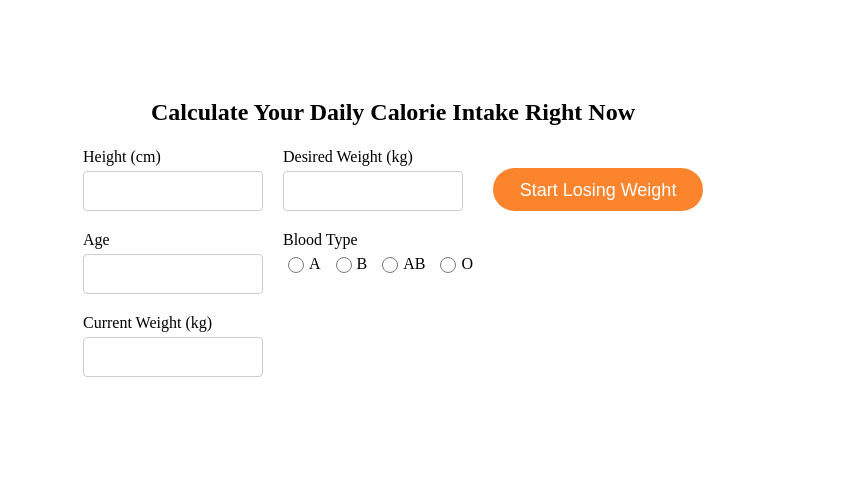
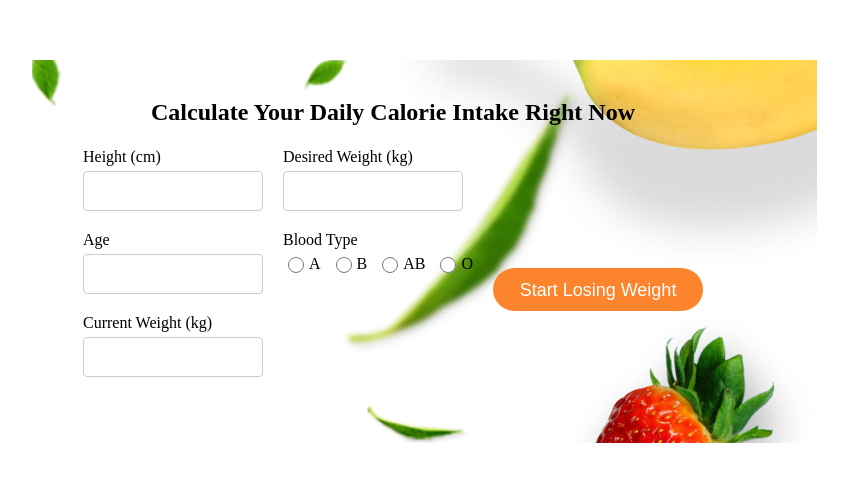
Before and after one commit to logarithms17/slim-mom-fullstack, a React (Create React App) app: page / in a window 1280 px wide. Shown: the part 233-714 px from the top of the page, without its empty margins (55-903 px from the left). Built offline with nearby package versions, Linux system fonts and the light colour scheme.

Commit message:
Add image
HomePage.jsx

```diff
--- a/src/pages/HomePage/HomePage.module.css
+++ b/src/pages/HomePage/HomePage.module.css
@@ -8,6 +8,11 @@
   display: flex;
   flex-direction: column;
   align-items: center;
+
+  background-image: url('./Frame 1.png'); /* Reference to the saved image */
+  background-size: cover;       /* Ensures the image covers the entire container */
+  background-position: center;  /* Centers the background image */
+  background-repeat: no-repeat; /* Prevents the background from repeating */
 }
 
 /* Title styling */
@@ -73,7 +78,7 @@
 
 /* Submit button styling */
 .submitButton {
-  margin-top: 20px; /* Adjust as needed */
+  margin-top: 120px; /* Adjust as needed */
   padding: 12px;
   font-size: 18px;
   background-color: #FC842D;
```
Also changed, not shown: src/pages/HomePage/Frame 1.png (added).
